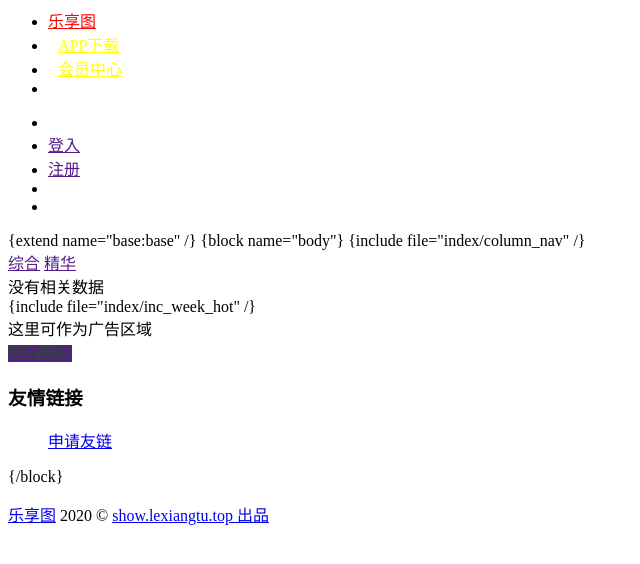
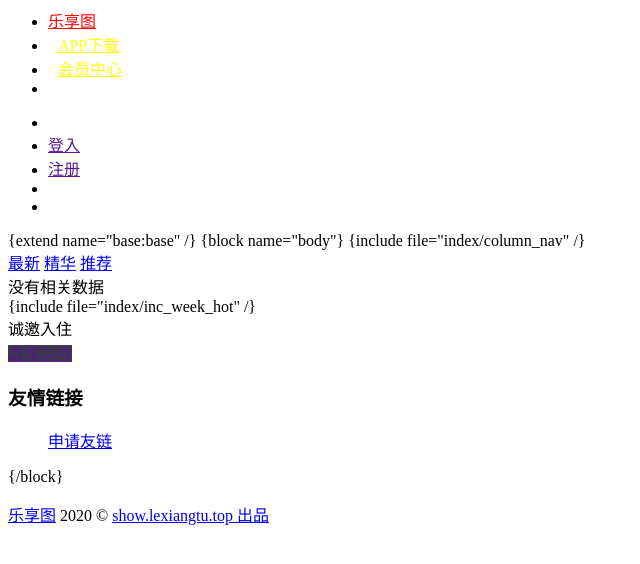
Before and after one commit to zhangbingchi/lexiangtu_pro, a PHP site: template application/index/view/index/thread.php in a window 1280 px wide. Shown: the top 564 px of the page, without its empty margins (0-640 px from the left). Run offline with PHP 8.4, Linux system fonts and the light colour scheme; the template is opened without the code that fills it, so the values that code supplies are empty.

Commit message:
优化版本

```diff
--- a/application/index/view/index/thread.php
+++ b/application/index/view/index/thread.php
@@ -6,21 +6,23 @@
         <div class="layui-col-md8">
             <div class="fly-panel" style="margin-bottom: 0;">
                 <div class="fly-panel-title fly-filter">
-                    <a href="<?php
-                    echo url('/thread/' . request()->param('alias'));
-                    ?>" <?php
-                       if (empty(request()->param('type'))) {
+                    <a href="/thread" <?php
+                       if (empty(request()->param('alisa'))) {
                            echo ' class="layui-this" ';
                        }
-                       ?>>综合</a>
+                       ?>>最新</a>
                     <span class="fly-mid"></span>
-                    <a href="<?php
-                    echo url('/thread/' . request()->param('alias') . '/wonderful');
-                    ?>" <?php
-                       if (request()->param('type') == 'wonderful') {
+                    <a href="/thread/wonderful" <?php
+                       if (request()->param('alisa') == 'wonderful') {
                            echo ' class="layui-this" ';
                        }
                        ?>>精华</a>
+                    <span class="fly-mid"></span>
+                    <a href="/thread/recommend" <?php
+                    if (request()->param('alisa') == 'recommend') {
+                        echo ' class="layui-this" ';
+                    }
+                    ?>>推荐</a>
                 </div>
                 <?php if ($count) { ?>
                     <ul class="fly-list">
@@ -69,7 +71,7 @@
             {include file="index/inc_week_hot" /}
             <div class="fly-panel">
                 <div class="fly-panel-title">
-                    这里可作为广告区域
+                    诚邀入住
                 </div>
                 <div class="fly-panel-main">
                     <a href="" target="_blank" class="fly-zanzhu" style="background-color: #393D49;">虚席以待</a>
@@ -82,7 +84,7 @@
                     $friendlists = get_nav(3);
                     foreach ($friendlists as $key => $value) {
                         ?>
-                        <dd><a href="http://www.layui.com/" target="_blank"><?php echo $value['title'] ?></a><dd>
+                        <dd><a href="http://www.baidu.com/" target="_blank">百度</a><dd>
                         <?php } ?>
                     <dd><a href="javascript:;" onclick="layer.alert('发送邮件至：1301976431@qq.com<br> 邮件标题为：申请乐享图友链', {title: '申请友链'});" class="fly-link">申请友链</a><dd>
                 </dl>
```
Also changed, not shown: application/index/view/index/thread_views.php (+5 -5 lines).
